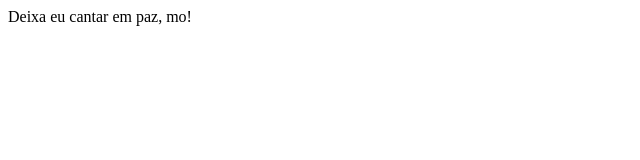
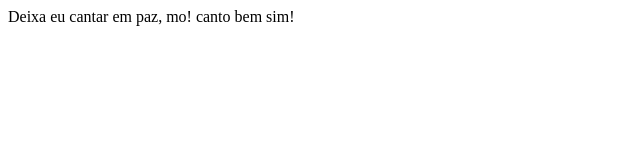
Before and after one commit to RenanPicoli/site, a plain HTML site: page index.html in a window 1280 px wide. Shown: the whole page, without its empty margins (0-640 px from the left). Drawn offline with Linux system fonts and the light colour scheme.

Commit message:
Alteracao no conteudo html

```diff
--- a/index.html
+++ b/index.html
@@ -6,5 +6,6 @@
 </head>
 <body>
 	Deixa eu cantar em paz, mo!
+	canto bem sim!
 </body>
 </html>
```
